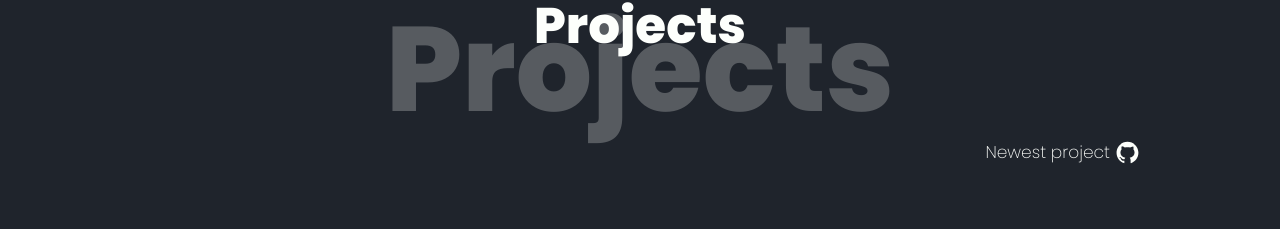
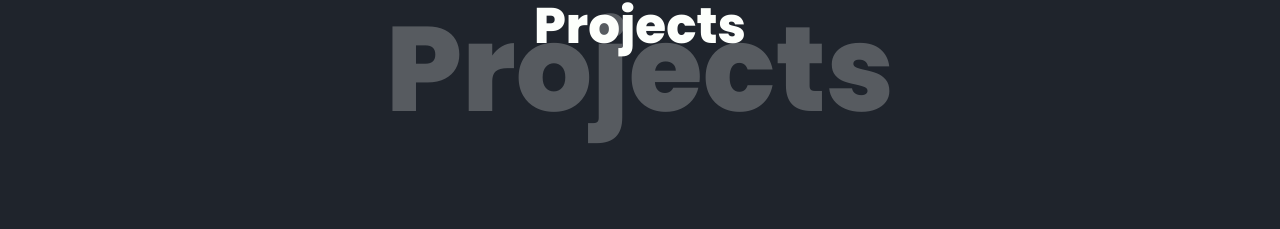
Before and after one commit to Jake-Orch/Portfolio-mk3, a React (Create React App) app: page /Portfolio-mk3/projects in a window 1280 px wide. Shown: the part 111-340 px from the top of the page. Built offline with nearby package versions, Linux system fonts and the light colour scheme.

Commit message:
removed featured project feature

```diff
--- a/src/containers/Projects/Projects.jsx
+++ b/src/containers/Projects/Projects.jsx
@@ -9,10 +9,10 @@ const Projects = () => {
     <div className="projects_container">
       <div className="projects_header">
         <Title name={"Projects"} />
-        <div className="projects_featured">
+        {/* <div className="projects_featured">
           <p>Newest project</p>
           <AiFillGithub />
-        </div>
+        </div> */}
       </div>
       <div className="projects_project_container">
         {projects.map((project, index) => (
```
